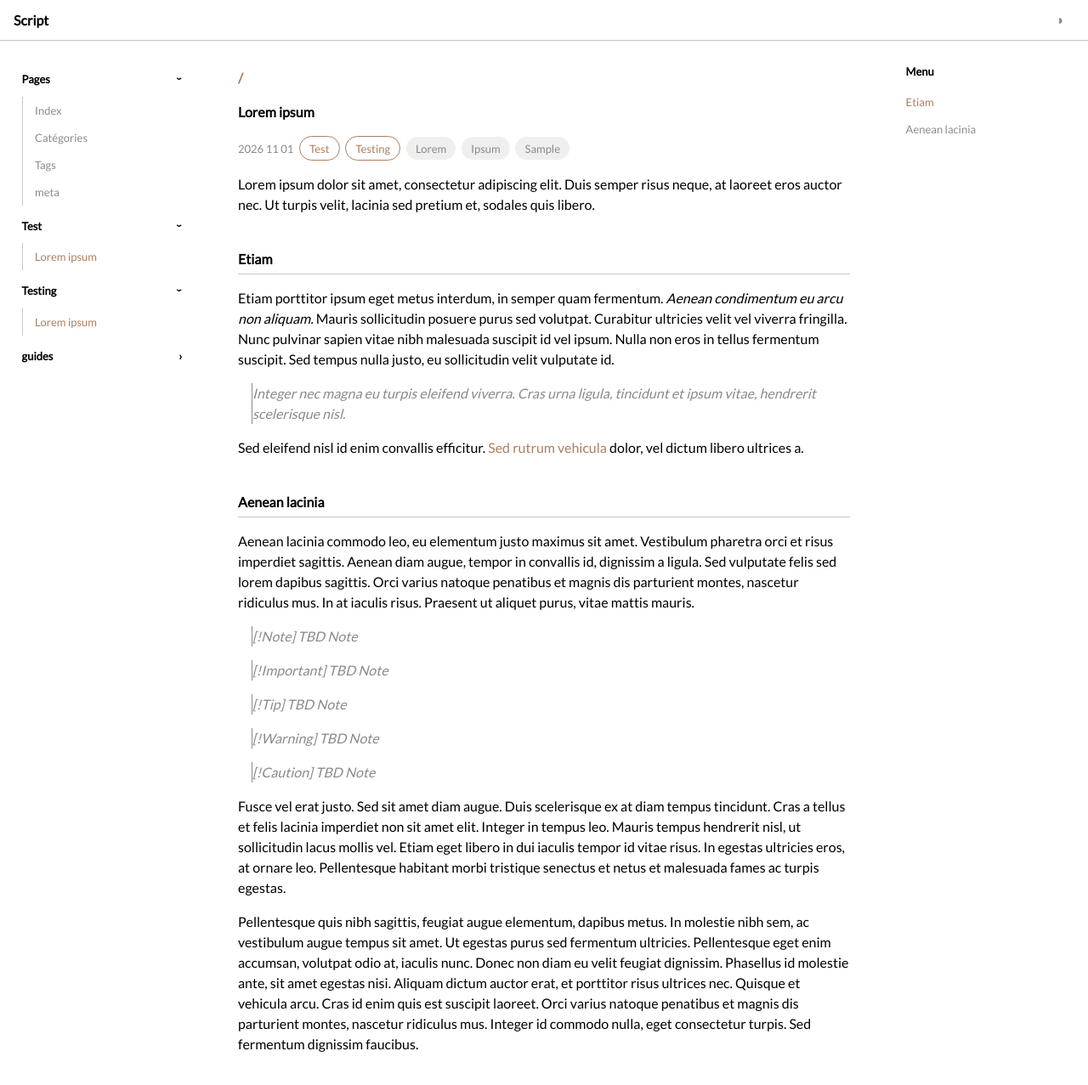
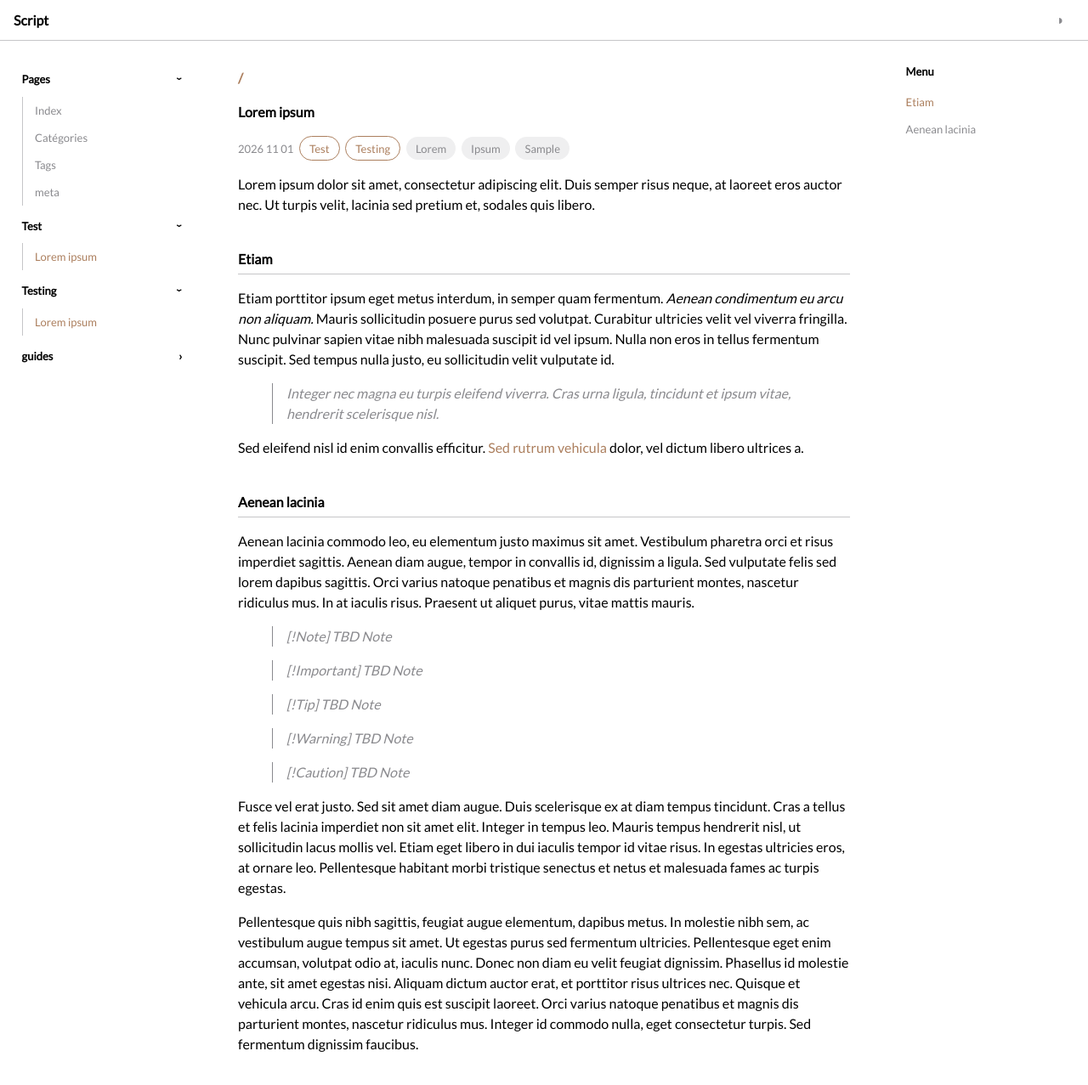
Before and after one commit to script-txt/script-txt.github.io, a Jekyll site: the page built from _posts/2026-11-01-Lorem-ipsum.md, in a window 1280 px wide and 1321 px high. Shown: the top 1277 px of the window at 85% size. Built offline with Jekyll 4.4.1, drawn with Linux system fonts in a browser that asks for light colours.

Commit message:
Update default.html

```diff
--- a/_layouts/default.html
+++ b/_layouts/default.html
@@ -40,7 +40,7 @@
   body { margin: 0; background: var(--bg); color: var(--fg); font-size: medium; line-height: 1.5em; font-family: "Lato", sans-serif; }
   a { color: var(--accent); text-decoration: none; }
 
-  blockquote { color: var(--muted); font-style: italic; color: var(--muted); margin-top: 1em; margin-bottom: 1em; margin-left: 1em; border-left: 1px solid var(--muted); }
+  blockquote { color: var(--muted); font-style: italic; color: var(--muted); margin-top: 1em; margin-bottom: 1em; padding-left: 1em; border-left: 1px solid var(--muted); }
   /* En-tête : fond pleine largeur, contenu limité à la largeur de la page */
 
   header {
```
